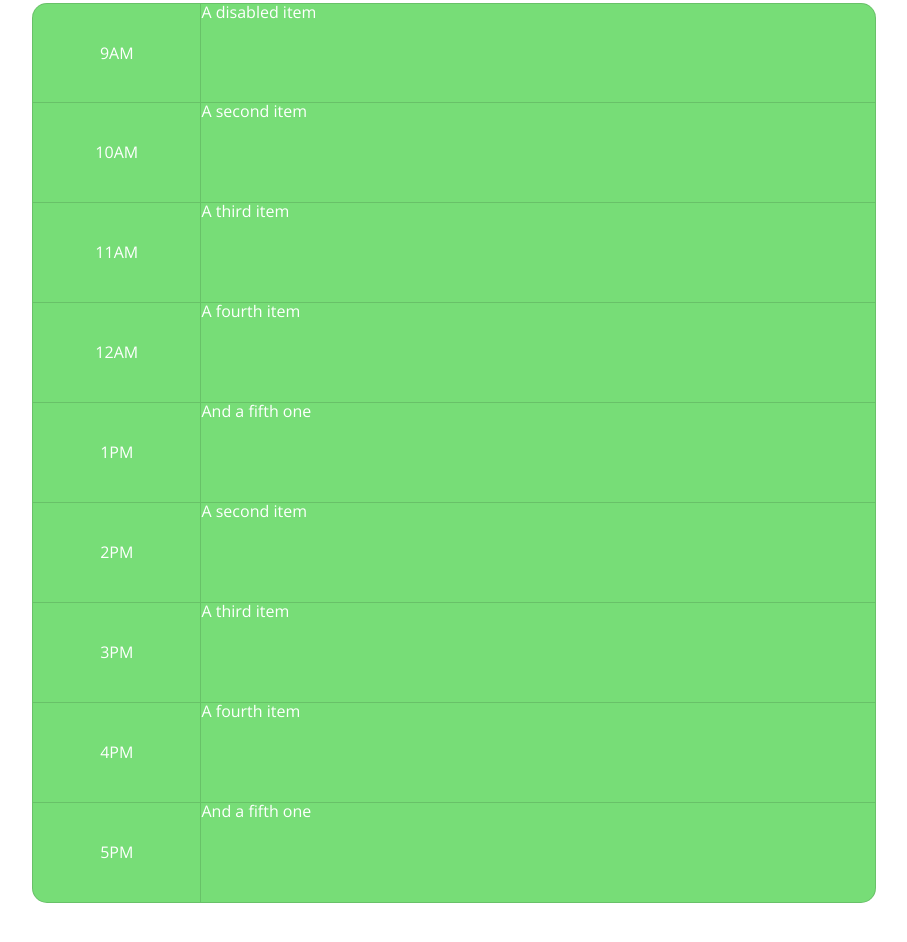
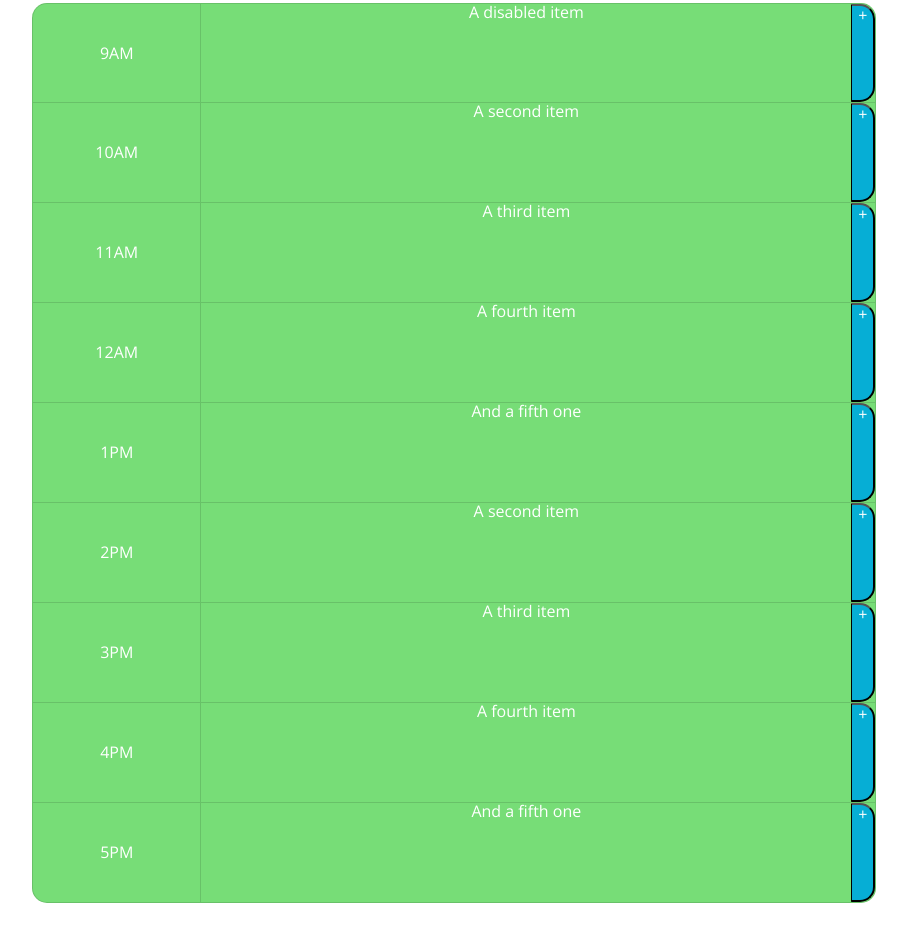
Before and after one commit to jakecolledge97/work-day-scheduler, a plain HTML site: page index.html in a window 1280 px wide. Shown: the part 244-1186 px from the top of the page, without its empty margins (130-1037 px from the left). Drawn offline with nearby package versions, Linux system fonts and the light colour scheme.

Commit message:
added buttons to the end of list items

```diff
--- a/index.html
+++ b/index.html
@@ -29,15 +29,15 @@
       <!-- Timeblocks go here -->
 
       <ul class="time-block">
-        <li class="list-group-item" id="9"><div class="time">9AM</div>A disabled item</li>
-        <li class="list-group-item" id="10"><div class="time">10AM</div>A second item</li>
-        <li class="list-group-item" id="11"><div class="time">11AM</div>A third item</li>
-        <li class="list-group-item" id="12"><div class="time">12AM</div>A fourth item</li>
-        <li class="list-group-item" id="13"><div class="time">1PM</div>And a fifth one</li>
-        <li class="list-group-item" id="14"><div class="time">2PM</div>A second item</li>
-        <li class="list-group-item" id="15"><div class="time">3PM</div>A third item</li>
-        <li class="list-group-item" id="16"><div class="time">4PM</div>A fourth item</li>
-        <li class="list-group-item" id="17"><div class="time">5PM</div>And a fifth one</li>
+        <li class="list-group-item" id="9"><div class="time">9AM</div>A disabled item <button class="saveBtn">+</button></li>
+        <li class="list-group-item" id="10"><div class="time">10AM</div>A second item <button class="saveBtn">+</button></li>
+        <li class="list-group-item" id="11"><div class="time">11AM</div>A third item <button class="saveBtn">+</button></li>
+        <li class="list-group-item" id="12"><div class="time">12AM</div>A fourth item <button class="saveBtn">+</button></li>
+        <li class="list-group-item" id="13"><div class="time">1PM</div>And a fifth one <button class="saveBtn">+</button></li>
+        <li class="list-group-item" id="14"><div class="time">2PM</div>A second item <button class="saveBtn">+</button></li>
+        <li class="list-group-item" id="15"><div class="time">3PM</div>A third item <button class="saveBtn">+</button></li>
+        <li class="list-group-item" id="16"><div class="time">4PM</div>A fourth item <button class="saveBtn">+</button></li>
+        <li class="list-group-item" id="17"><div class="time">5PM</div>And a fifth one <button class="saveBtn">+</button></li>
       </ul>
 
     </div>
--- a/style.css
+++ b/style.css
@@ -60,6 +60,7 @@ textarea {
 }
 
 .saveBtn {
+  display: flex;
   border-left: 1px solid black;
   border-top-right-radius: 15px;
   border-bottom-right-radius: 15px;
@@ -82,6 +83,7 @@ textarea {
 .list-group-item{
   display: flex;
   flex-direction: row;
+  justify-content: space-between;
   margin: 0px;
   padding: 0px;
   height: 100px;
```
